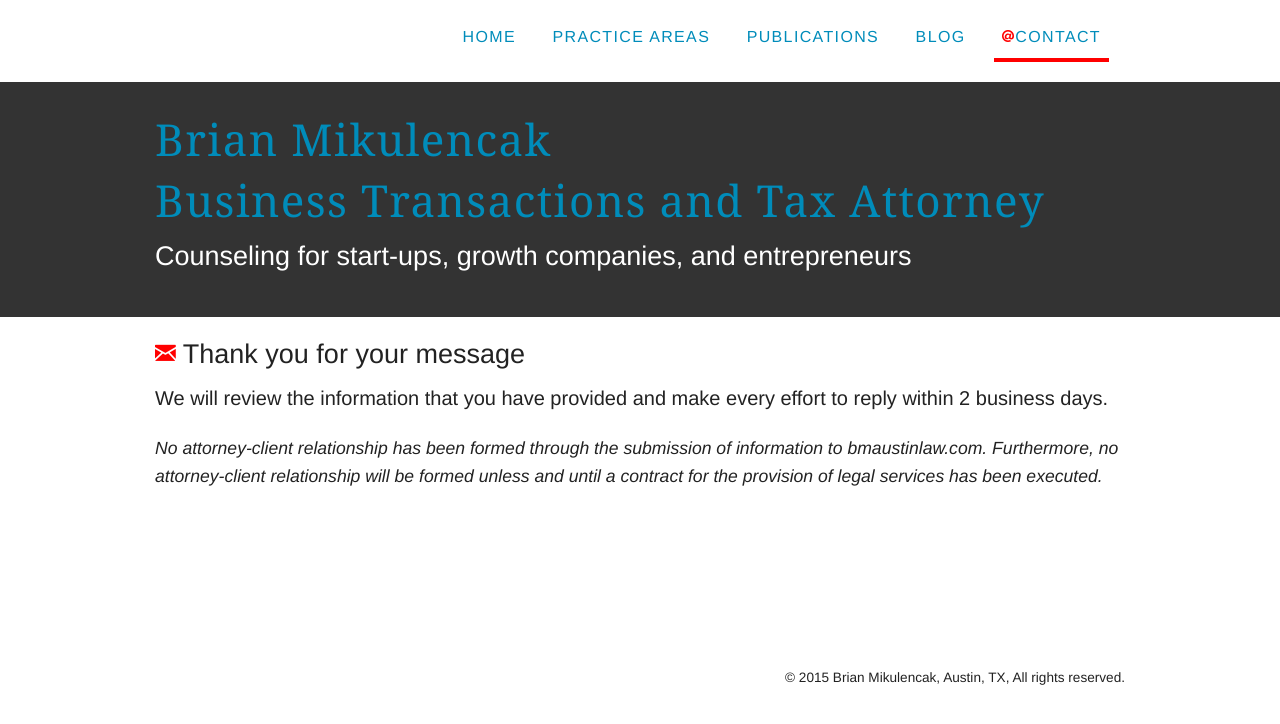
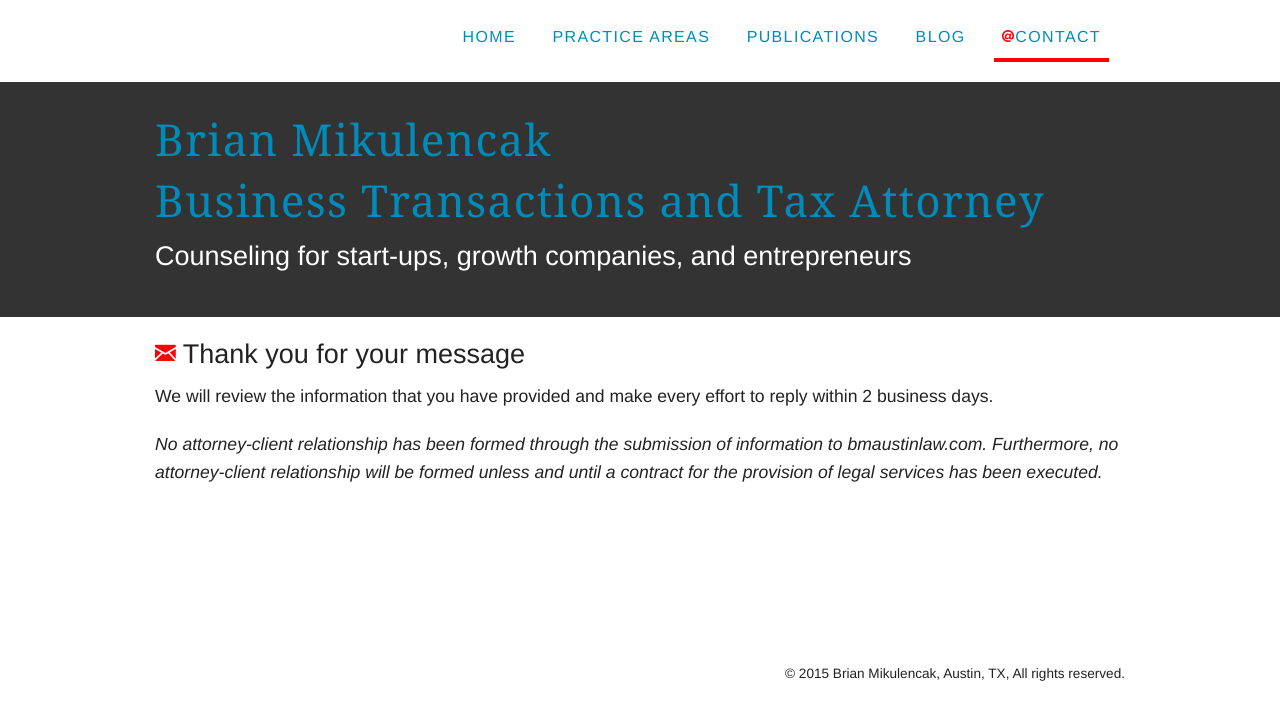
Before and after one commit to brianmik/bmaustinlaw, a Jekyll site: the page built from thank-you.html, in a window 1280 px wide. Shown: the top 724 px of the page. Built offline with Jekyll 4.4.1, drawn with Linux system fonts in a browser that asks for light colours; Markdown is read by kramdown in place of the engine named in the settings; comment, search, counter and statistics services are not loaded.

Commit message:
styling for small screens

```diff
--- a/css/main.css
+++ b/css/main.css
@@ -133,7 +133,7 @@
   margin: 0 2em 0 2em;
 }
 
-.philosophy, .experience {
+.philosophy, .experience, .thanks {
   font-size: 1.6875rem;
 }
 
--- a/thank-you.html
+++ b/thank-you.html
@@ -11,7 +11,7 @@
       <header class="space-none">
       <h1 class="thanks"><i class="fi-mail red"></i> Thank you for your message</h1>
       </header>
-      <p class="space-none large">We will review the information that you have provided and make every effort to reply within 2 business days.<p>
+      <p class="space-none">We will review the information that you have provided and make every effort to reply within 2 business days.<p>
       <p class="is-italic">No attorney-client relationship has been formed through the submission of information to bmaustinlaw.com. Furthermore, no attorney-client relationship will be formed unless and until a contract for the provision of legal services has been executed.</p>
     </section>
     </div>
```
